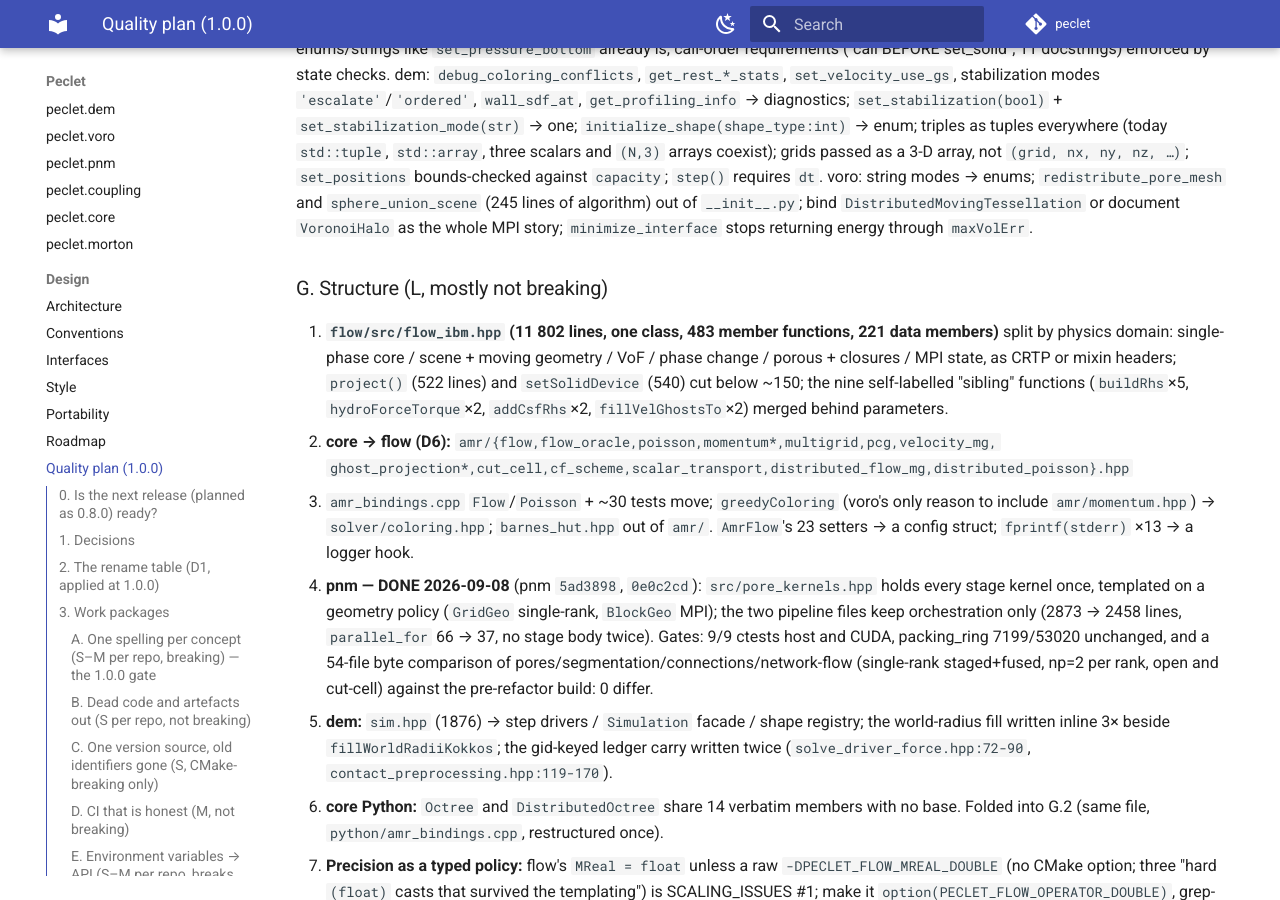
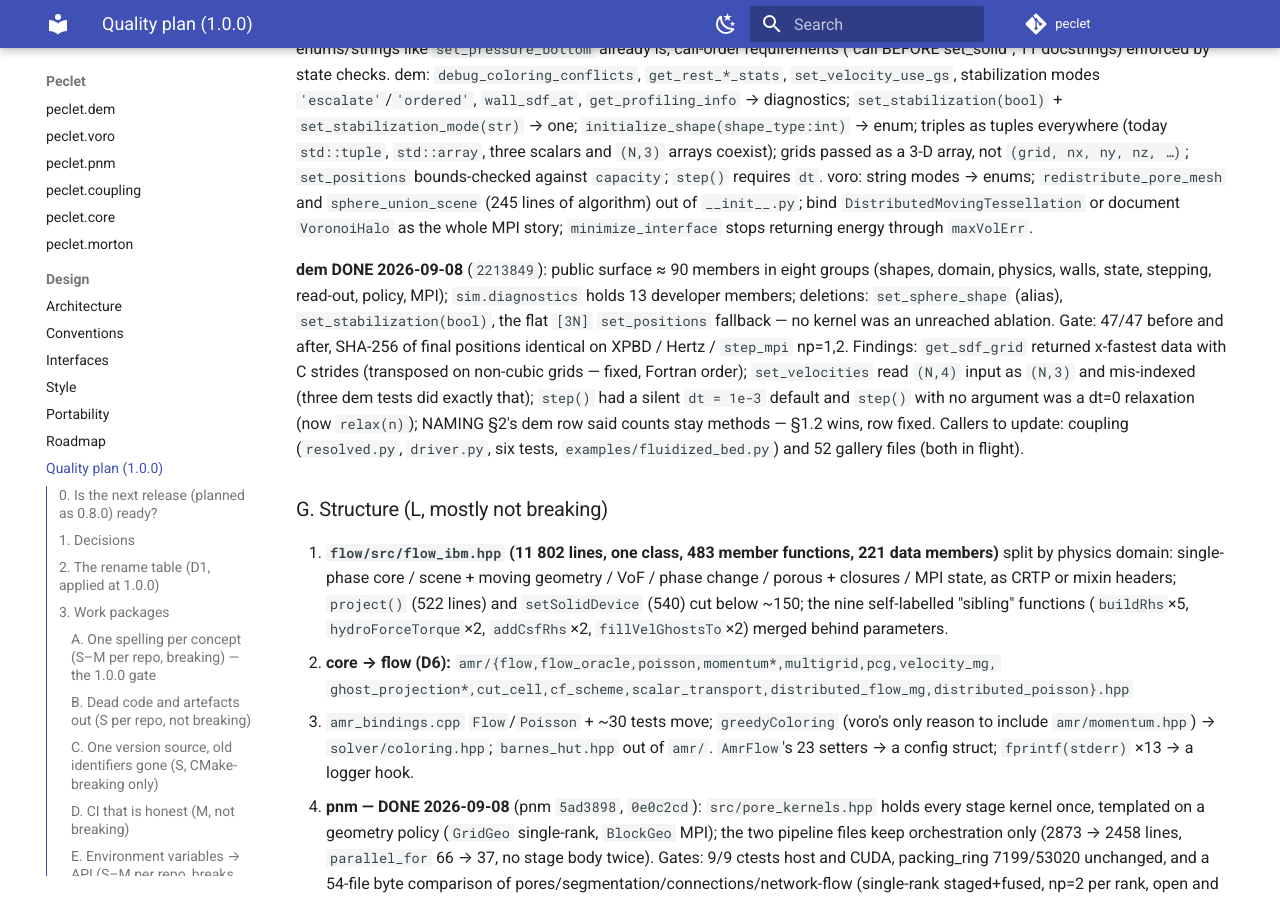
Before and after one commit to computational-chemical-engineering/peclet, an MkDocs documentation site: the page built from docs/QUALITY_PLAN.md, in a window 1280 px wide and 900 px high, scrolled down 7560 px. Built offline with MkDocs 1.6.1 and Material for MkDocs 9.7.7, drawn with Linux system fonts in a browser that asks for light colours; comment, search, counter and statistics services are not loaded.

Commit message:
bump dem (2213849: package F — public/diagnostics tiers, set_dt + step(n), string shapes, triples, 3-D grids); NAMING §2 dem rows, CHANGELOG, QUALITY_PLAN
Co-Authored-By: Claude Fable 5.1 <noreply@anthropic.com>
Claude-Session: https://claude.ai/code/session_01Wqm2gbrbGKeKH8YVUHoTch

```diff
--- a/docs/QUALITY_PLAN.md
+++ b/docs/QUALITY_PLAN.md
@@ -286,6 +286,17 @@ grids passed as a 3-D array, not `(grid, nx, ny, nz, …)`; `set_positions` boun
 `DistributedMovingTessellation` or document `VoronoiHalo` as the whole MPI story; `minimize_interface`
 stops returning energy through `maxVolErr`.
 
+**dem DONE 2026-09-08** (`2213849`): public surface ≈ 90 members in eight groups (shapes, domain,
+physics, walls, state, stepping, read-out, policy, MPI); `sim.diagnostics` holds 13 developer members;
+deletions: `set_sphere_shape` (alias), `set_stabilization(bool)`, the flat `[3N]` `set_positions`
+fallback — no kernel was an unreached ablation. Gate: 47/47 before and after, SHA-256 of final
+positions identical on XPBD / Hertz / `step_mpi` np=1,2. Findings: `get_sdf_grid` returned x-fastest
+data with C strides (transposed on non-cubic grids — fixed, Fortran order); `set_velocities` read
+`(N,4)` input as `(N,3)` and mis-indexed (three dem tests did exactly that); `step()` had a silent
+`dt = 1e-3` default and `step()` with no argument was a dt=0 relaxation (now `relax(n)`); NAMING §2's
+dem row said counts stay methods — §1.2 wins, row fixed. Callers to update: coupling (`resolved.py`,
+`driver.py`, six tests, `examples/fluidized_bed.py`) and 52 gallery files (both in flight).
+
 ### G. Structure (L, mostly not breaking)
 
 1. **`flow/src/flow_ibm.hpp` (11 802 lines, one class, 483 member functions, 221 data members)**
```
Also changed, not shown: CHANGELOG.md (+14 -0 lines), docs/NAMING.md (+7 -1 lines).
